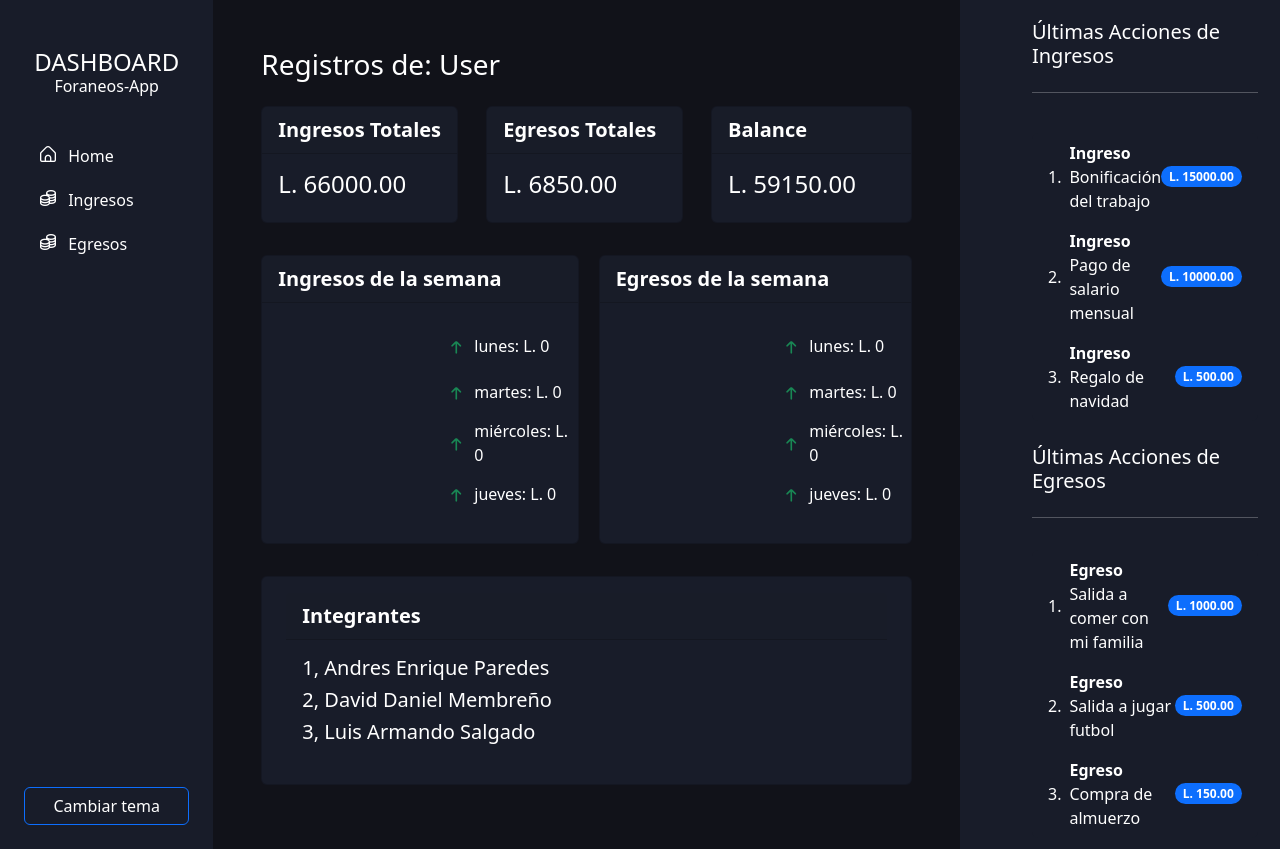
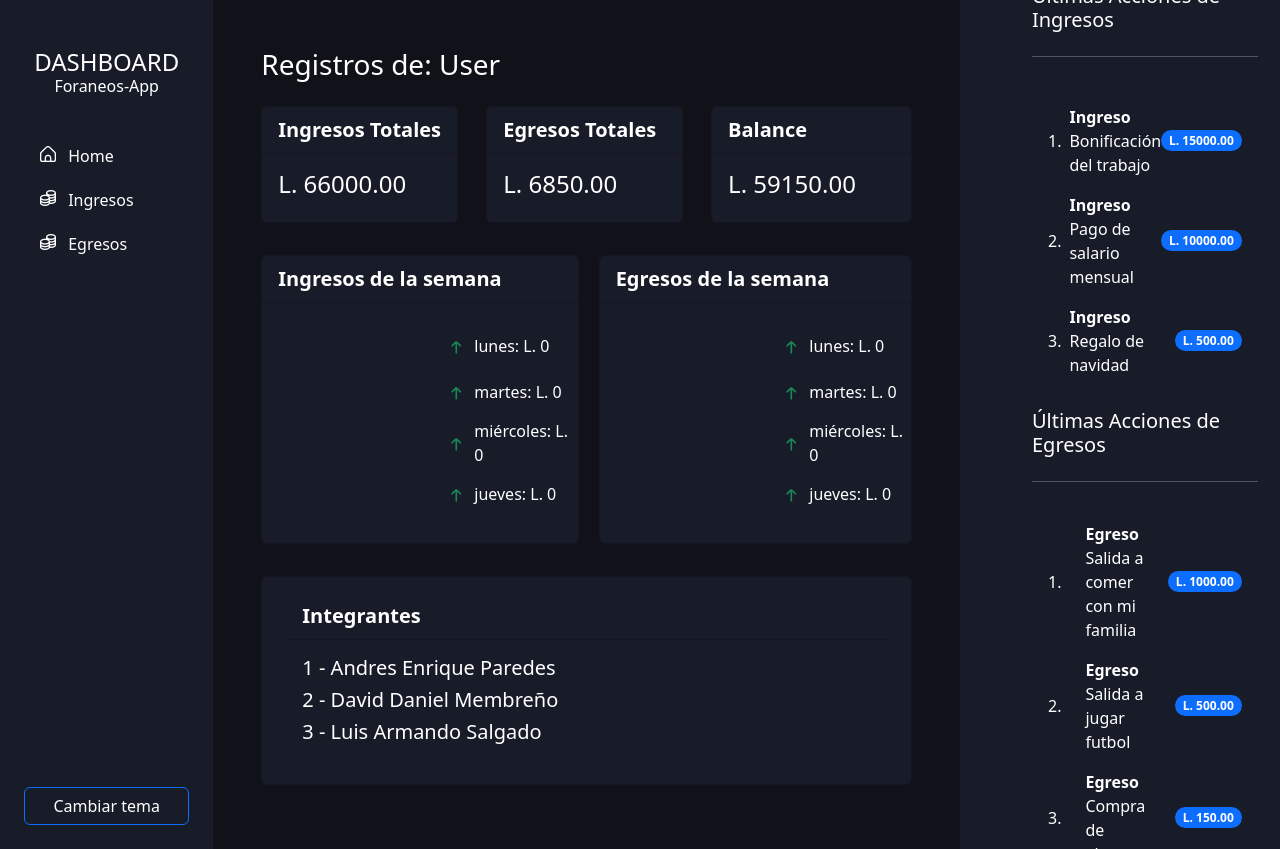
Before and after one commit to andresito236/proyecto-disenio, a PHP site: page / in a window 1280 px wide. Run offline with PHP 8.4, Linux system fonts and the light colour scheme; data comes from the database, SQL or seed files in the repository; some libraries are stand-ins or nearby versions.

Commit message:
mini changes

```diff
--- a/index.php
+++ b/index.php
@@ -79,9 +79,9 @@
             <div class="card bg-card px-4 py-3">
               <div class="card-header fs-5 fw-bold"> Integrantes</div>
               <div class="card-body">
-                <h4 class="card-title fs-5">1, Andres Enrique Paredes</h4>
-                <h4 class="card-title fs-5">2, David Daniel Membreño</h4>
-                <h4 class="card-title fs-5">3, Luis Armando Salgado</h4>
+                <h4 class="card-title fs-5">1 - Andres Enrique Paredes</h4>
+                <h4 class="card-title fs-5">2 - David Daniel Membreño</h4>
+                <h4 class="card-title fs-5">3 - Luis Armando Salgado</h4>
               </div>
             </div>
           </div>
@@ -108,7 +108,7 @@
   <script src="https://cdn.jsdelivr.net/npm/chart.js"></script>
   <script src="https://cdn.jsdelivr.net/npm/bootstrap@5.3.0-alpha3/dist/js/bootstrap.bundle.min.js"
     integrity="sha384-ENjdO4Dr2bkBIFxQpeoTz1HIcje39Wm4jDKdf19U8gI4ddQ3GYNS7NTKfAdVQSZe" crossorigin="anonymous">
-  </script>
+    </script>
   <script src="./js/home.js" type="module"></script>
 </body>
 <script src="./js/dailyGraph.js"></script>
--- a/js/ultimasAcciones.js
+++ b/js/ultimasAcciones.js
@@ -14,7 +14,7 @@
 
   const fragmentIngresos = document.createDocumentFragment();
 
-  ultimasAccionesIngresos.forEach((el) => {
+  ultimasAccionesIngresos.forEach(el => {
     const li = document.createElement("li");
     li.classList.add(
       "bg-card",
@@ -48,7 +48,7 @@
 
   const fragmentEgresos = document.createDocumentFragment();
 
-  ultimasAccionesEgresos.forEach((el) => {
+  ultimasAccionesEgresos.forEach(el => {
     const li = document.createElement("li");
     li.classList.add(
       "bg-card",
@@ -56,7 +56,8 @@
       "d-flex",
       "bg-card",
       "justify-content-between",
-      "align-items-center"
+      "align-items-center",
+      "gap-3"
     );
     li.innerHTML = `<div class="ms-2 me-auto">
                       <div class="fw-bold">${el.tipo}</div>
--- a/modelos/conexion.php
+++ b/modelos/conexion.php
@@ -1,16 +1,23 @@
 <?php
 
-class Conexion{
+class Conexion
+{
 
-	static public function conectar(){
+  static public function conectar()
+  {
 
-		$con = new PDO("mysql:host=localhost;dbname=foraneos",
-						"root",
-						"",
-						array(PDO::ATTR_ERRMODE => PDO::ERRMODE_EXCEPTION,
-				  			  PDO::MYSQL_ATTR_INIT_COMMAND => "SET NAMES utf8"));
+    $con = new PDO(
+      "mysql:host=localhost;port=4306;dbname=foraneos",
+      "root",
+      "",
+      array(
+        PDO::ATTR_ERRMODE => PDO::ERRMODE_EXCEPTION,
+        PDO::MYSQL_ATTR_INIT_COMMAND => "SET NAMES utf8"
+      )
+    );
+    ;
 
 
-		return $con;
-	}
+    return $con;
+  }
 }
```
